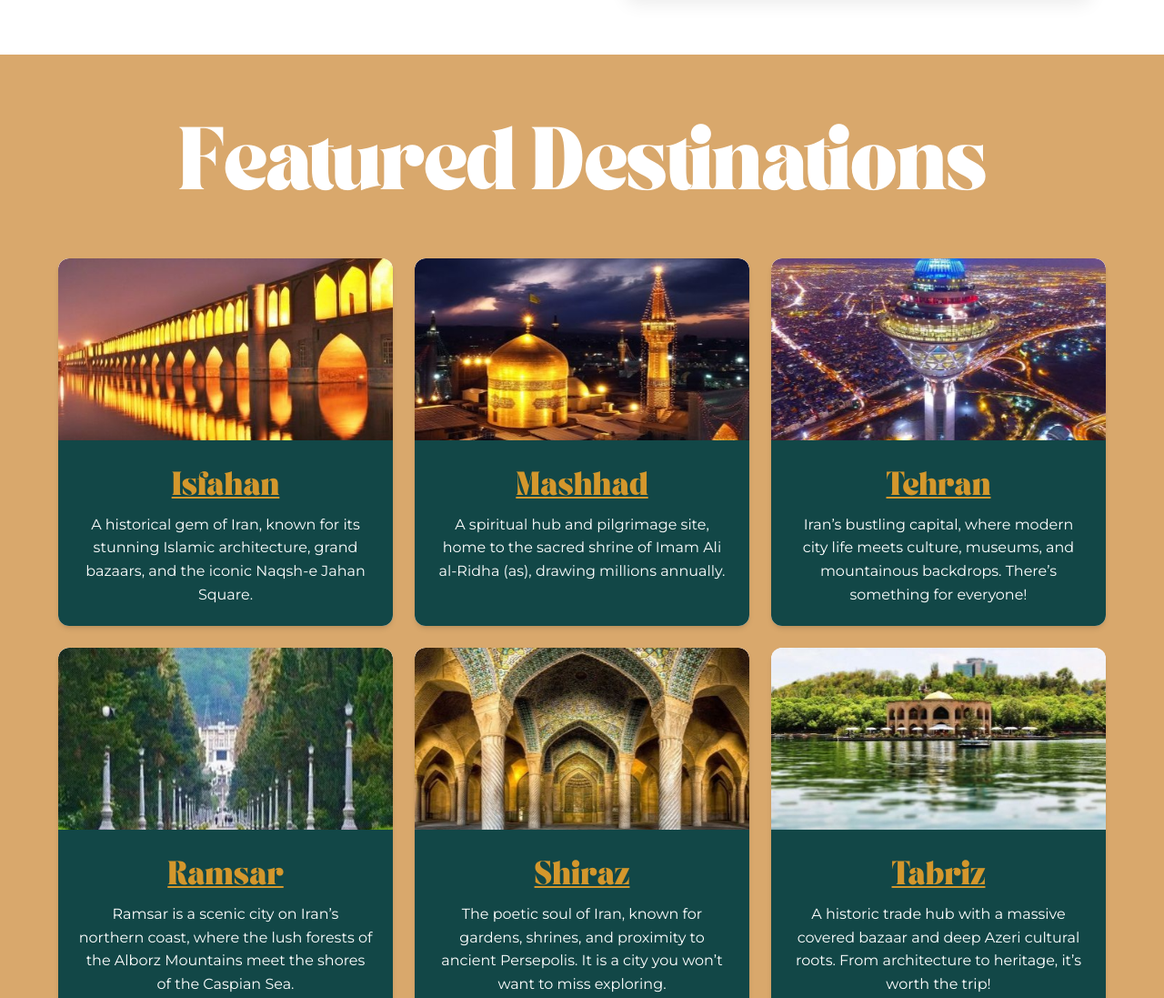
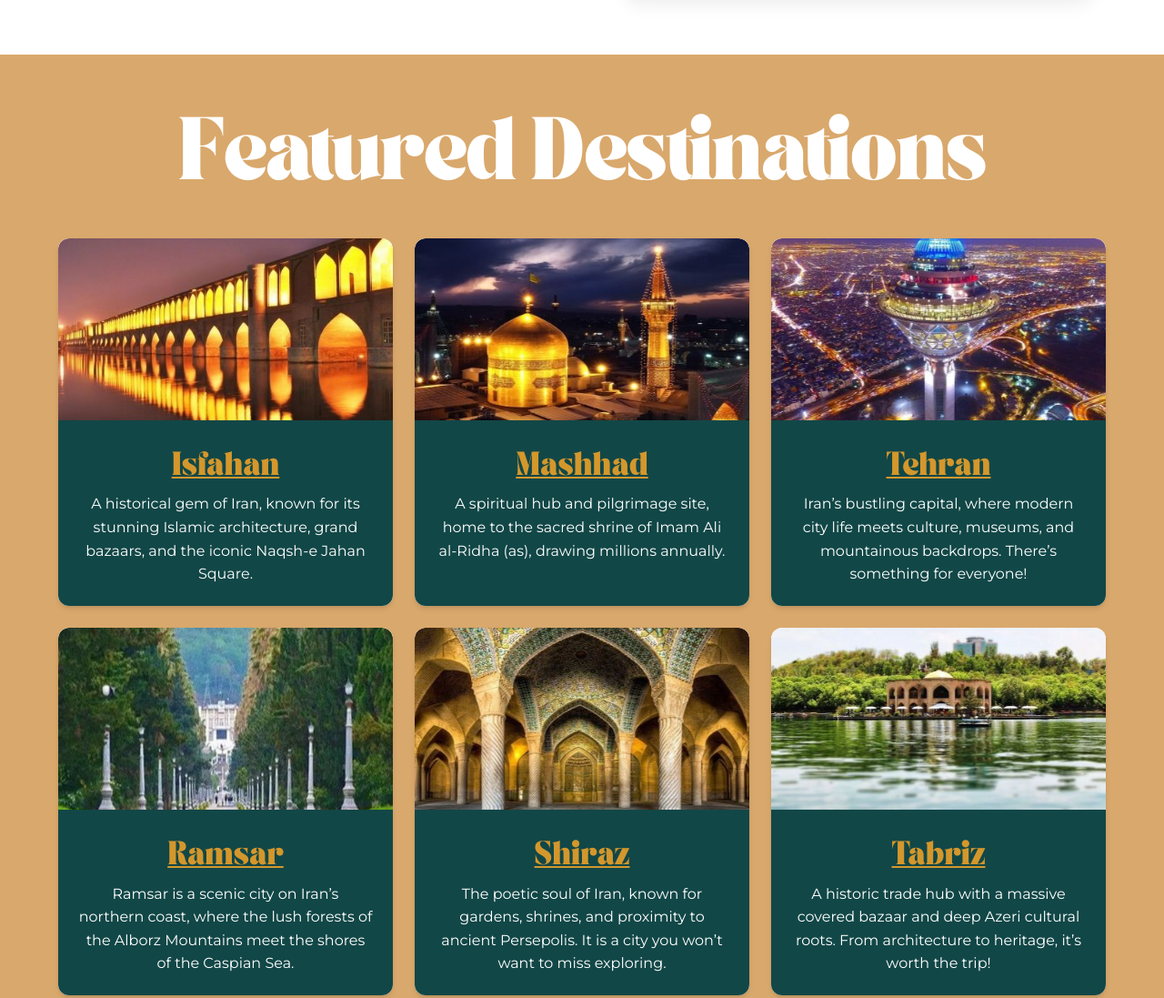
Before and after one commit to MuhammadKazimSadiq/NHM, an Astro site: page / in a window 1280 px wide. Shown: the part 1400-2497 px from the top of the page at 91% size. Built offline with nearby package versions, Linux system fonts and the light colour scheme; Astro itself is replaced by a stand-in of ours.

Commit message:
fix font size issues

```diff
--- a/src/components/index/Destinations.astro
+++ b/src/components/index/Destinations.astro
@@ -63,7 +63,9 @@ const destinations = [
 <section id="destinations" class="featured-destinations bg-(--fd-bg) py-16">
     <div class="fd-container max-w-300 mx-auto px-6">
       <header class="fd-header text-center mb-10">
-          <h2 class="font-heading text-6xl font-bold text-white tracking-[-0.03em] m-0 leading-loose">Featured Destinations</h2>
+          <h2 class="font-heading font-bold text-white m-0 tracking-[-0.03em] leading-relaxed text-[clamp(1.5rem,5vw,3.75rem)]">
+          Featured Destinations
+        </h2>
       </header>
 
       <div class="fd-grid grid grid-cols-1 md:grid-cols-2 lg:grid-cols-3 gap-6">
--- a/src/components/index/Experiences.astro
+++ b/src/components/index/Experiences.astro
@@ -16,7 +16,7 @@ const experiences = [
 <section id="experiences" class="py-20 bg-white">
     <div class="container">
     <header class="text-center max-w-2xl mx-auto mb-12">
-        <h2 class="font-heading text-5xl mb-2 leading-loose">Featured Experiences</h2>
+        <h2 class="font-heading mb-2 leading-relaxed text-[clamp(1.5rem,5vw,3.75rem)]">Featured Experiences</h2>
         <p class="text-base text-gray-600">
         Go beyond sightseeing with immersive cultural encounters and
         nature escapes.
```
